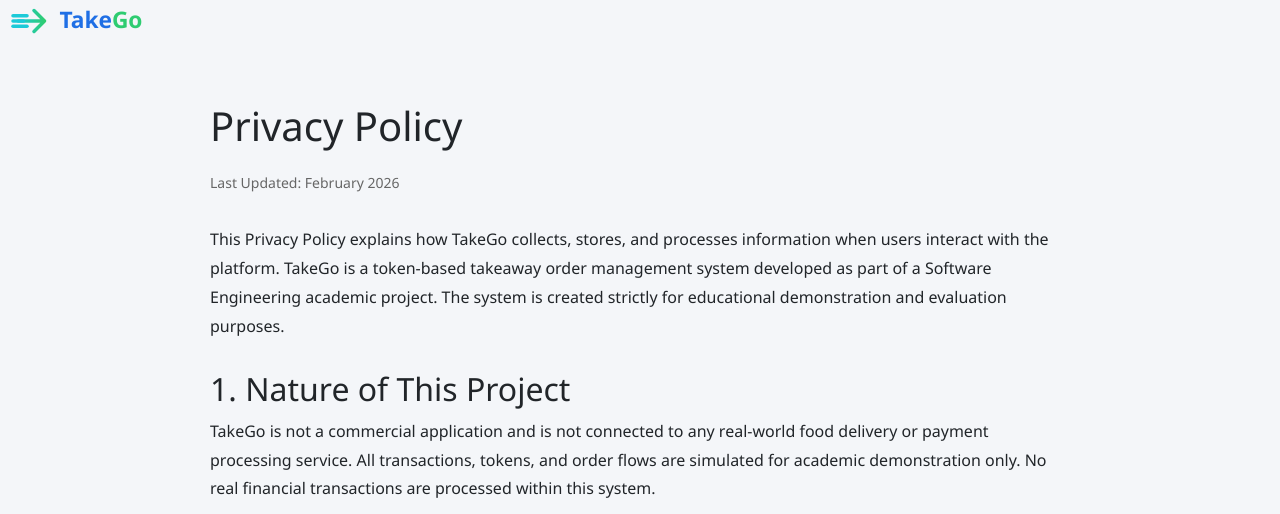
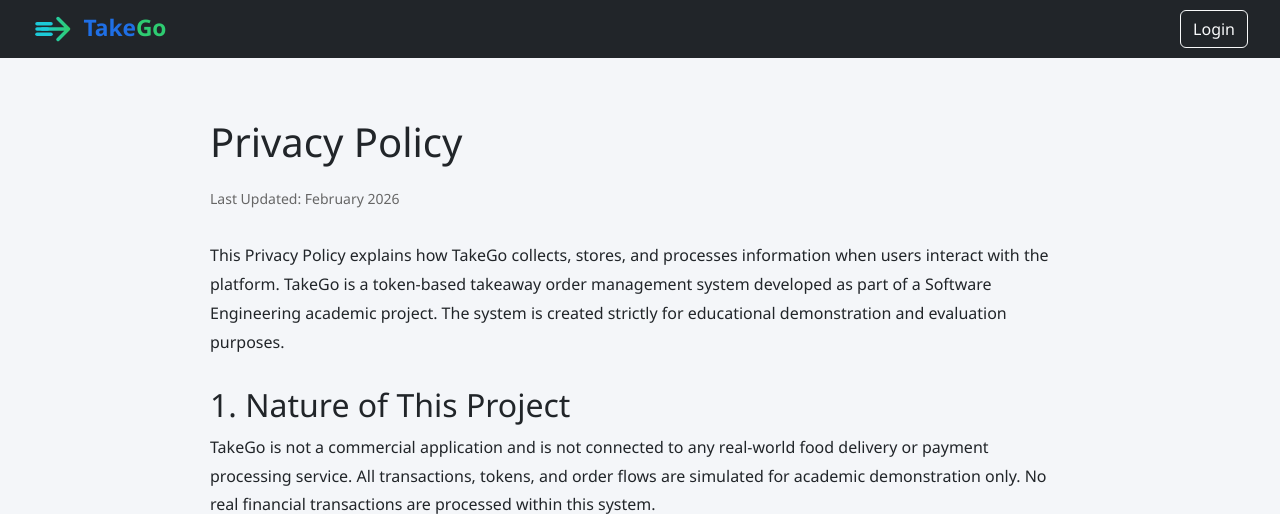
Before and after one commit to rehan0solkar/takego, a Flask app: page /privacy in a window 1280 px wide. Shown: the top 514 px of the page. Run offline with Flask 3, Linux system fonts and the light colour scheme.

Commit message:
docker + fixes

```diff
--- a/templates/privacy.html
+++ b/templates/privacy.html
@@ -9,9 +9,13 @@
 </head>
 <body>
 
+<nav class="navbar navbar-expand-lg navbar-dark bg-dark px-4">
 {% extends "base.html" %}
 {% block content %}
-
+    <div class="ms-auto">
+        <a href="/login" class="btn btn-outline-light me-2">Login</a>
+    </div>
+</nav>
 <section class="legal-container">
 
     <h1>Privacy Policy</h1>
```
